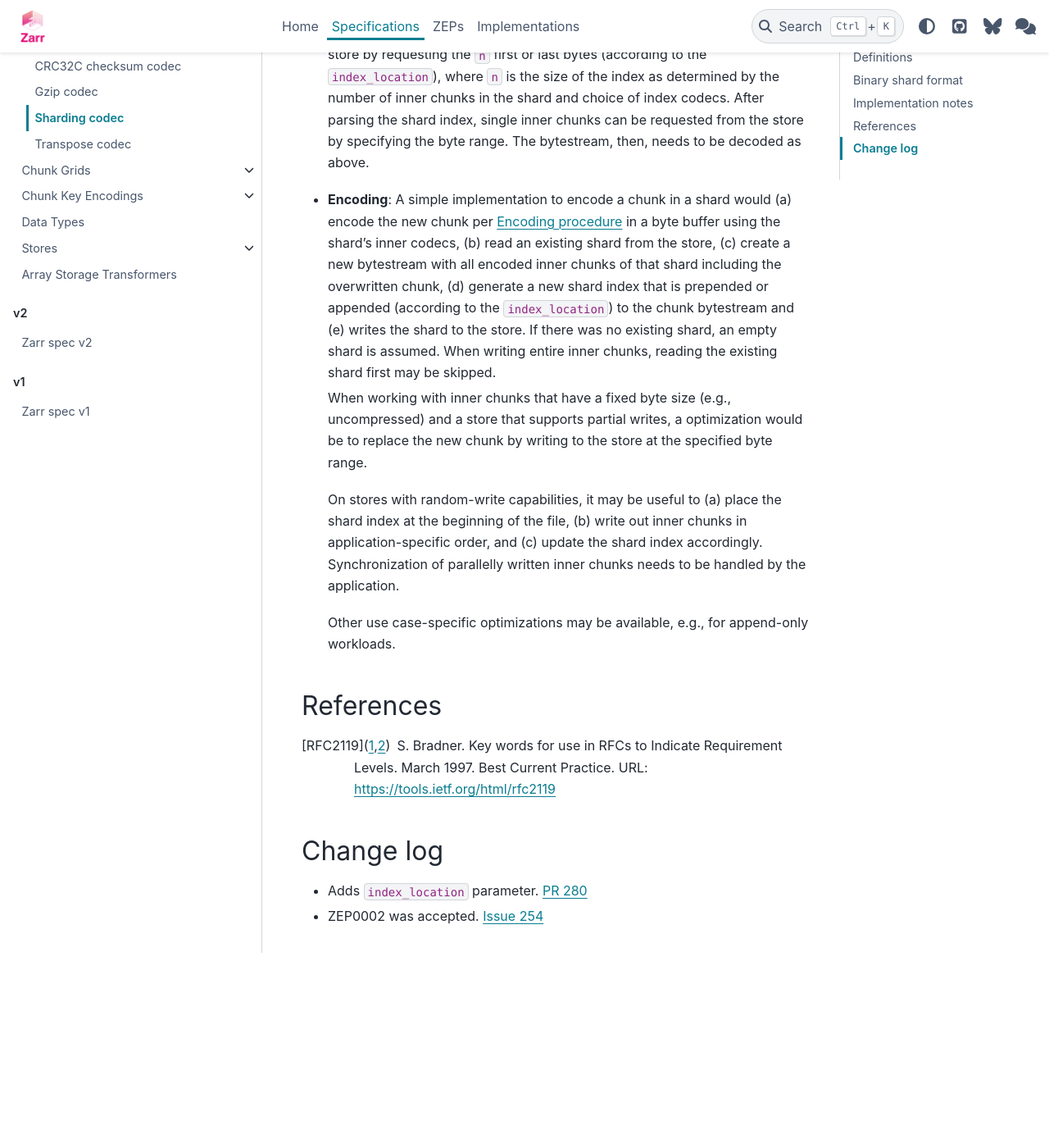
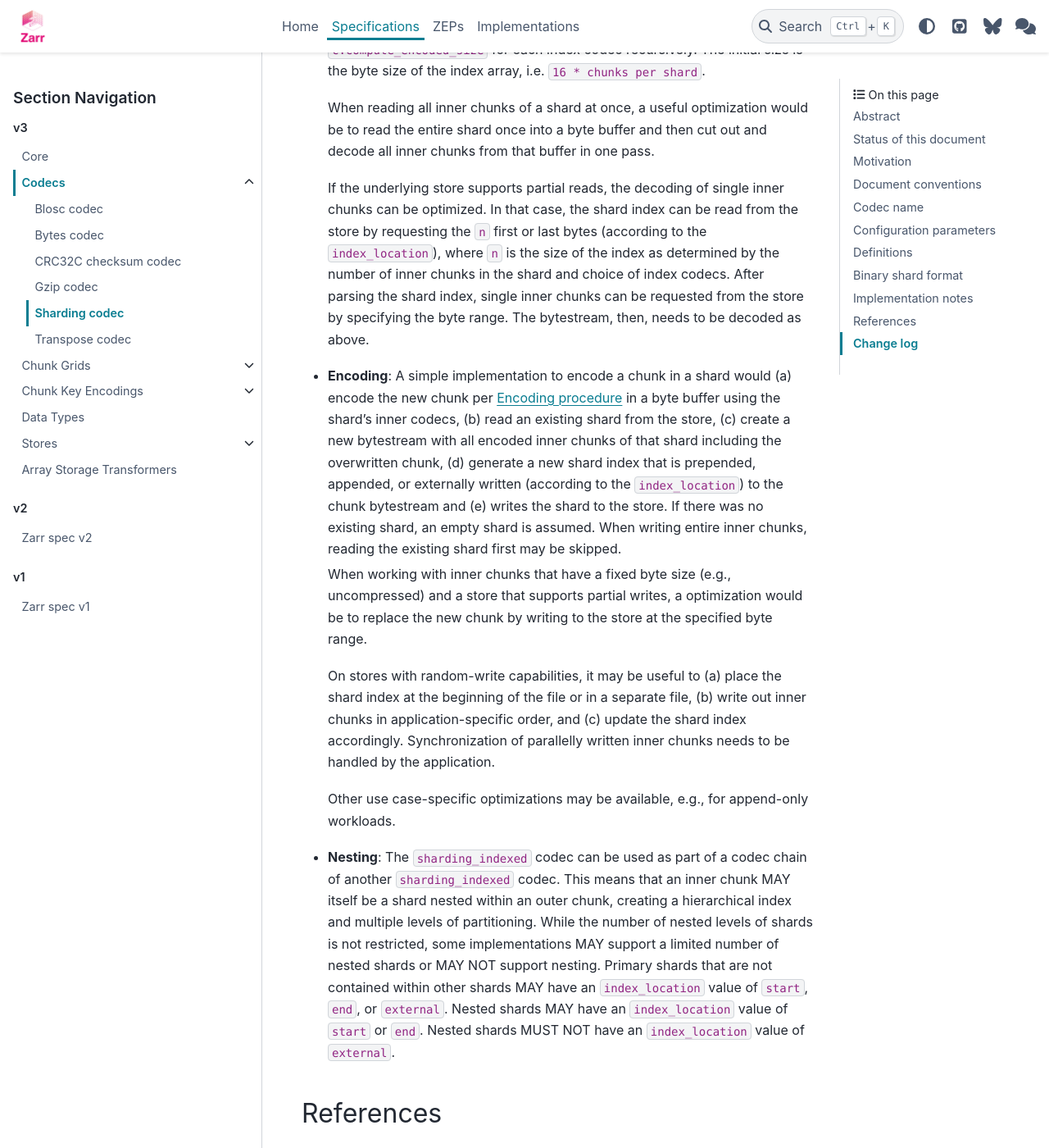
Before and after one commit to zarr-developers/zarr-specs, a Sphinx documentation site: the page built from docs/v3/codecs/sharding-indexed/index.rst, in a window 1280 px wide and 1400 px high, scrolled down 6794 px. Shown: the whole window at 82% size. Built offline with Sphinx 7.4.7 and the PyData theme 0.15.4, drawn with Linux system fonts in a browser that asks for light colours; before the commit the page ends 7956 px from its top, so only the background shows below that; some of the changed text lies outside the part shown.

Commit message:
Clarify nesting, external index location

```diff
--- a/docs/v3/codecs/sharding-indexed/index.rst
+++ b/docs/v3/codecs/sharding-indexed/index.rst
@@ -146,19 +147,27 @@ Sharding can be configured per array in the :ref:`array-metadata` as follows::
 
 ``index_codecs``
 
-    Specifies a list of codecs to be used for encoding and decoding shard index.
-    The value must be an array of objects, as specified in the
+    Specifies a list of codecs to be used for encoding and decoding a shard index.
+    The shard index is an array with a ``shape`` of ``[N,2]`` and a ``data_type`` of
+    ``uint64`` where ``N`` is the number of chunks to be indexed in the shard.
+    The ``index_codecs`` value must be an array of objects, as specified in the
     :ref:`array-metadata`. The ``index_codecs`` member is required and needs to
-    contain exactly one ``array -> bytes`` codec. Codecs that produce
-    variable-sized encoded representation, such as compression codecs, MUST NOT
-    be used for index codecs. It is RECOMMENDED to use a little-endian codec
-    followed by a crc32c checksum as index codecs.
+    contain exactly one ``array -> bytes`` codec. That codec MAY be preceded by
+    ``array -> array`` codecs that modify either the ``shape`` or ``data_type``
+    of the array. Codecs that produce variable-sized encoded representation,
+    such as compression codecs, MUST NOT be used for index codecs. It is
+    RECOMMENDED to use a little-endian codec followed by a crc32c checksum as
+    index codecs.
 
 ``index_location``
 
-    Specifies whether the shard index is located at the beginning or end of the
-    file. The parameter value must be either the string ``start`` or ``end``.
-    If the parameter is not present, the value defaults to ``end``.
+    Specifies whether the shard index is located at the beginning of the file,
+    the end of the file, or external to the file in its own key. The parameter
+    value must be either the string ``start``, ``end``, or ``external``. A value
+    of external indicates the shard index has been written to an external file
+    referred to by a key constructed by appending ".shard_index" to the key of
+    the sharded chunk.  If the parameter is not present, the value defaults to
+    ``end``.
 
 Definitions
 ===========
@@ -180,8 +189,8 @@ Binary shard format
 This is an ``array -> bytes`` codec.
 
 In the ``sharding_indexed`` binary format, inner chunks are written successively in a
-shard, where unused space between them is allowed, followed by an index
-referencing them.
+shard, where unused space between them is allowed. An index referencing them may
+precede, follow, or exist external to the shard.
 
 The index is an array with 64-bit unsigned integers with a shape that matches the
 chunks per shard tuple with an appended dimension of size 2.
@@ -199,11 +208,11 @@ Empty inner chunks are interpreted as being filled with the fill value. The inde
 always has the full shape of all possible inner chunks per shard, even if they extend
 beyond the array shape.
 
-The index is either placed at the end of the file or at the beginning of the file,
-as configured by the ``index_location`` parameter. The index is encoded into binary
-representations using the specified index codecs. The byte size of the index is
-determined by the number of inner chunks in the shard ``n``, i.e. the product of
-chunks per shard, and the choice of index codecs.
+The index is either placed at the end of the file or, at the beginning of the file,
+or under its own key, as configured by the ``index_location`` parameter. The index
+is encoded into binary representations using the specified index codecs. The byte
+size of the index is determined by the number of inner chunks in the shard ``n``,
+i.e. the product of chunks per shard, and the choice of index codecs.
 
 For an example, consider a shard shape of ``[64, 64]``, an inner chunk shape of
 ``[32, 32]`` and an index codec combination of a little-endian codec followed by
@@ -250,12 +259,12 @@ common optimizations.
 * **Decoding**: A simple implementation to decode inner chunks in a shard would (a)
   read the entire value from the store into a byte buffer, (b) parse the shard
   index as specified above from the beginning or end (according to the
-  ``index_location``) of the buffer and (c) cut out the relevant bytes that belong
-  to the requested chunk. The relevant bytes are determined by the
-  ``offset,nbytes`` pair in the shard index. This bytestream then needs to be
-  decoded with the inner codecs as specified in the sharding configuration applying
-  the :ref:`decoding_procedure`. This is similar to how an implementation would
-  access a sub-slice of a chunk.
+  ``index_location``) of the buffer or from an external index and (c) cut out
+  the relevant bytes that belong to the requested chunk. The relevant bytes are
+  determined by the ``offset,nbytes`` pair in the shard index. This bytestream
+  then needs to be decoded with the inner codecs as specified in the sharding
+  configuration applying the :ref:`decoding_procedure`. This is similar to how
+  an implementation would access a sub-slice of a chunk.
 
   The size of the index can be determined by applying ``c.compute_encoded_size``
   for each index codec recursively. The initial size is the byte size of the index
@@ -277,24 +286,35 @@ common optimizations.
   encode the new chunk per :ref:`encoding_procedure` in a byte buffer using the
   shard's inner codecs, (b) read an existing shard from the store, (c) create a
   new bytestream with all encoded inner chunks of that shard including the overwritten
-  chunk, (d) generate a new shard index that is prepended or appended (according
-  to the ``index_location``) to the chunk bytestream and (e) writes the shard to
-  the store. If there was no existing shard, an empty shard is assumed. When
-  writing entire inner chunks, reading the existing shard first may be skipped.
+  chunk, (d) generate a new shard index that is prepended, appended, or
+  externally written (according to the ``index_location``) to the chunk
+  bytestream and (e) writes the shard to the store. If there was no existing
+  shard, an empty shard is assumed. When writing entire inner chunks, reading
+  the existing shard first may be skipped.
 
   When working with inner chunks that have a fixed byte size (e.g., uncompressed) and
   a store that supports partial writes, a optimization would be to replace the
   new chunk by writing to the store at the specified byte range.
 
   On stores with random-write capabilities, it may be useful to (a) place the shard
-  index at the beginning of the file, (b) write out inner chunks in
-  application-specific order, and (c) update the shard index accordingly.
+  index at the beginning of the file or in a separate file, (b) write out inner
+  chunks in application-specific order, and (c) update the shard index accordingly.
   Synchronization of parallelly written inner chunks needs to be handled by the
   application.
 
   Other use case-specific optimizations may be available, e.g., for append-only
   workloads.
 
+* **Nesting**: The ``sharding_indexed`` codec can be used as part of a codec
+  chain of another ``sharding_indexed`` codec. This means that an inner chunk
+  MAY itself be a shard nested within an outer chunk, creating a hierarchical
+  index and multiple levels of partitioning. While the number of nested levels
+  of shards is not restricted, some implementations MAY support a limited
+  number of nested shards or MAY NOT support nesting. Primary shards that
+  are not contained within other shards MAY have an ``index_location`` value of
+  ``start``, ``end``, or ``external``.  Nested shards MAY have an
+  ``index_location`` value of ``start`` or ``end``. Nested shards MUST NOT have
+  an ``index_location`` value of ``external``.
 
 References
 ==========
@@ -306,6 +326,8 @@ References
 Change log
 ==========
 
+* Add ``external`` as a parameter value for ``index_location`` to Version 1.1 and clarified nesting. `PR ABC <https://github.com/zarr-developers/zarr-specs/pull/ABC>`_
+
 * Adds ``index_location`` parameter. `PR 280 <https://github.com/zarr-developers/zarr-specs/pull/280>`_
 
 * ZEP0002 was accepted. `Issue 254 <https://github.com/zarr-developers/zarr-specs/pull/254>`_
```
Also changed, not shown: other parts of docs/v3/codecs/sharding-indexed/index.rst (+3 -2 lines).
